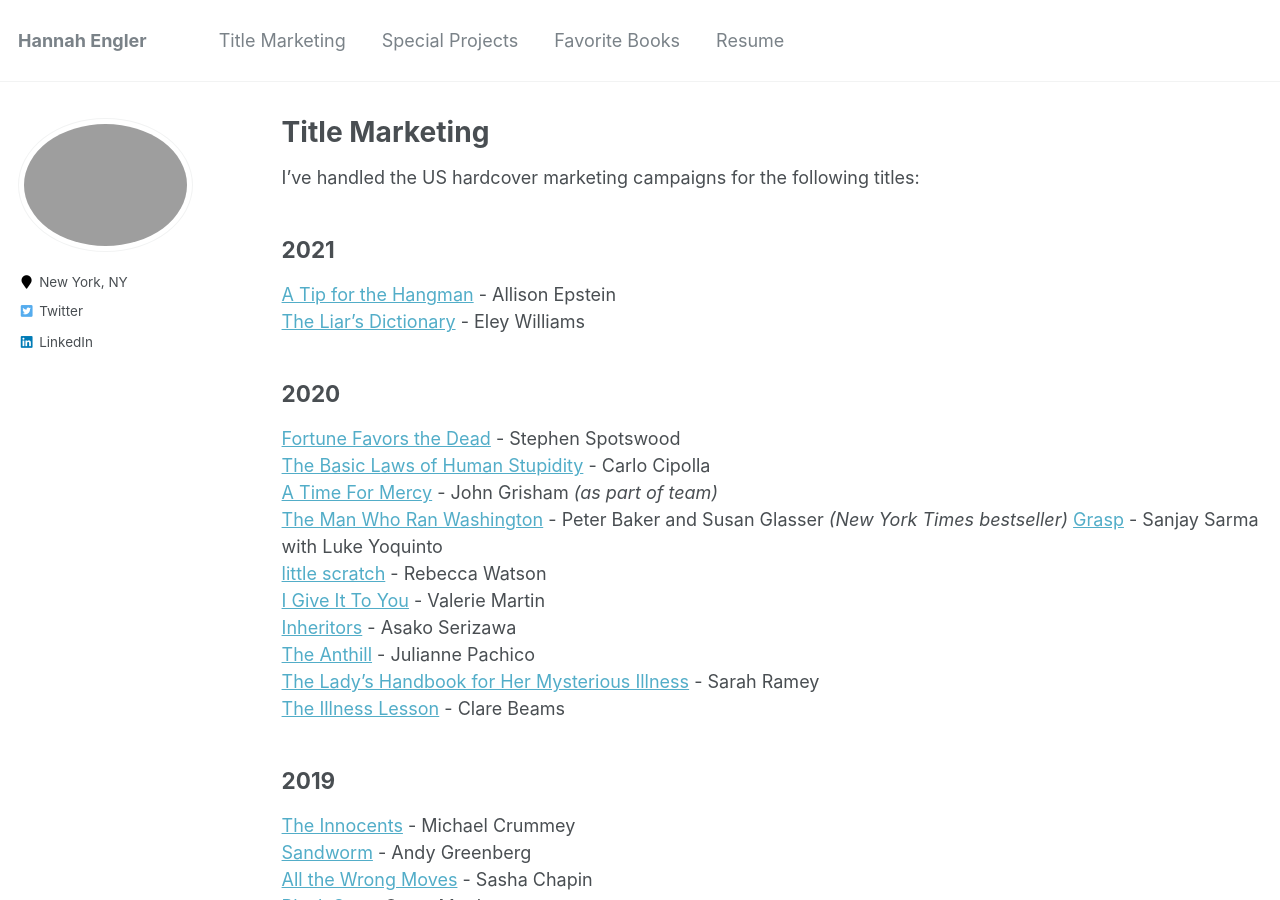
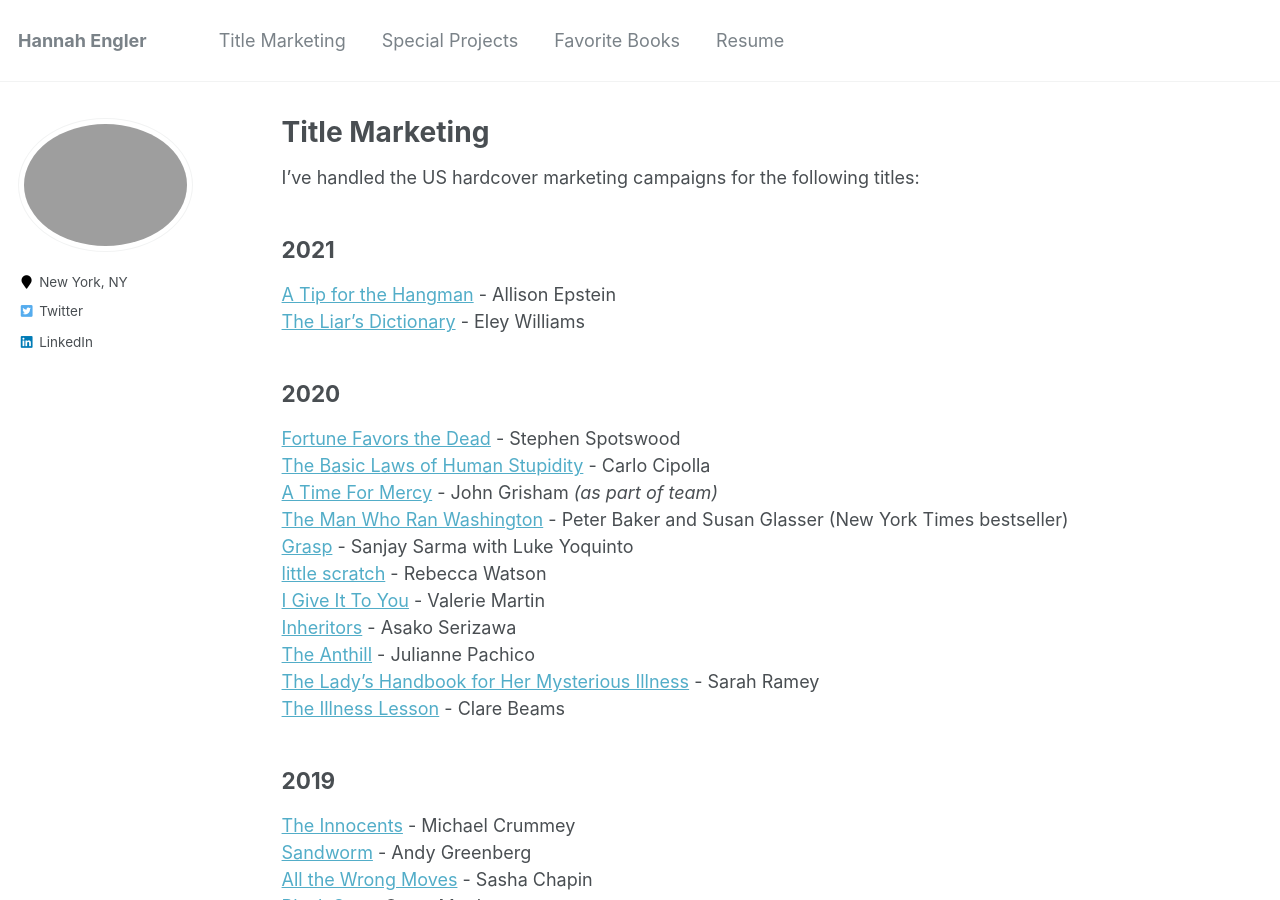
Before and after one commit to hannahmengler/hannahmengler.github.io, a Jekyll site: the page built from _pages/title-marketing.md, in a window 1280 px wide and 900 px high. Built offline with Jekyll 4.4.1, drawn with Linux system fonts in a browser that asks for light colours.

Commit message:
Remove italics

```diff
--- a/_pages/title-marketing.md
+++ b/_pages/title-marketing.md
@@ -19,7 +19,7 @@ I've handled the US hardcover marketing campaigns for the following titles:
 [Fortune Favors the Dead](https://www.penguinrandomhouse.com/books/646872/fortune-favors-the-dead-by-stephen-spotswood/) - Stephen Spotswood
 [The Basic Laws of Human Stupidity](https://www.penguinrandomhouse.com/books/639356/the-basic-laws-of-human-stupidity-by-carlo-m-cipolla/) - Carlo Cipolla
 [A Time For Mercy](https://www.penguinrandomhouse.com/books/623067/a-time-for-mercy-by-john-grisham/) - John Grisham _(as part of team)_
-[The Man Who Ran Washington](https://www.penguinrandomhouse.com/books/253135/the-man-who-ran-washington-by-peter-baker-and-susan-glasser/) - Peter Baker and Susan Glasser _(New York Times bestseller)_
+[The Man Who Ran Washington](https://www.penguinrandomhouse.com/books/253135/the-man-who-ran-washington-by-peter-baker-and-susan-glasser/) - Peter Baker and Susan Glasser (New York Times bestseller)
 [Grasp](https://www.penguinrandomhouse.com/books/546526/grasp-by-sanjay-sarma-with-luke-yoquinto/) - Sanjay Sarma with Luke Yoquinto
 [little scratch](https://www.penguinrandomhouse.com/books/617429/little-scratch-by-rebecca-watson/) - Rebecca Watson
 [I Give It To You](https://www.penguinrandomhouse.com/books/635764/i-give-it-to-you-by-valerie-martin/) - Valerie Martin
```
